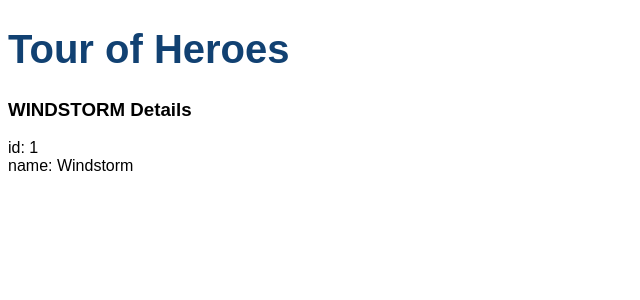
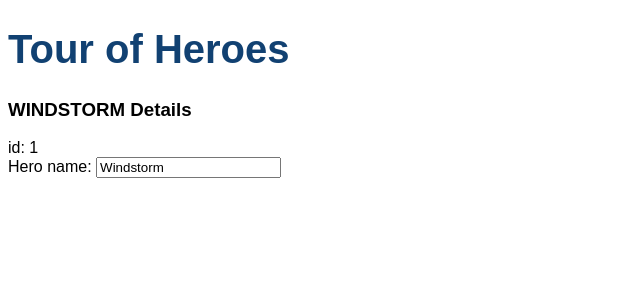
Before and after one commit to diogos21/Heroes-Fatec-2021, an Angular app: page / in a window 1280 px wide. Shown: the top 300 px of the page, without its empty margins (0-640 px from the left). Built offline with nearby package versions, Linux system fonts and the light colour scheme.

Commit message:
Finished Tutorial

```diff
--- a/src/app/app.module.ts
+++ b/src/app/app.module.ts
@@ -3,6 +3,7 @@ import { BrowserModule } from '@angular/platform-browser';
 
 import { AppComponent } from './app.component';
 import { HeroesComponent } from './heroes/heroes.component';
+import { FormsModule } from '@angular/forms'; // <-- NgModel lives here
 
 @NgModule({
   declarations: [
@@ -10,7 +11,8 @@ import { HeroesComponent } from './heroes/heroes.component';
     HeroesComponent
   ],
   imports: [
-    BrowserModule
+    BrowserModule,
+    FormsModule
   ],
   providers: [],
   bootstrap: [AppComponent]
--- a/src/app/heroes/heroes.component.html
+++ b/src/app/heroes/heroes.component.html
@@ -1,3 +1,6 @@
 <h3>{{hero.name | uppercase}} Details</h3>
 <div><span>id: </span>{{hero.id}}</div>
-<div><span>name: </span>{{hero.name}}</div>
+<div>
+    <label for="name">Hero name: </label>
+    <input id="name" [(ngModel)]="hero.name" placeholder="name">
+</div>
```
